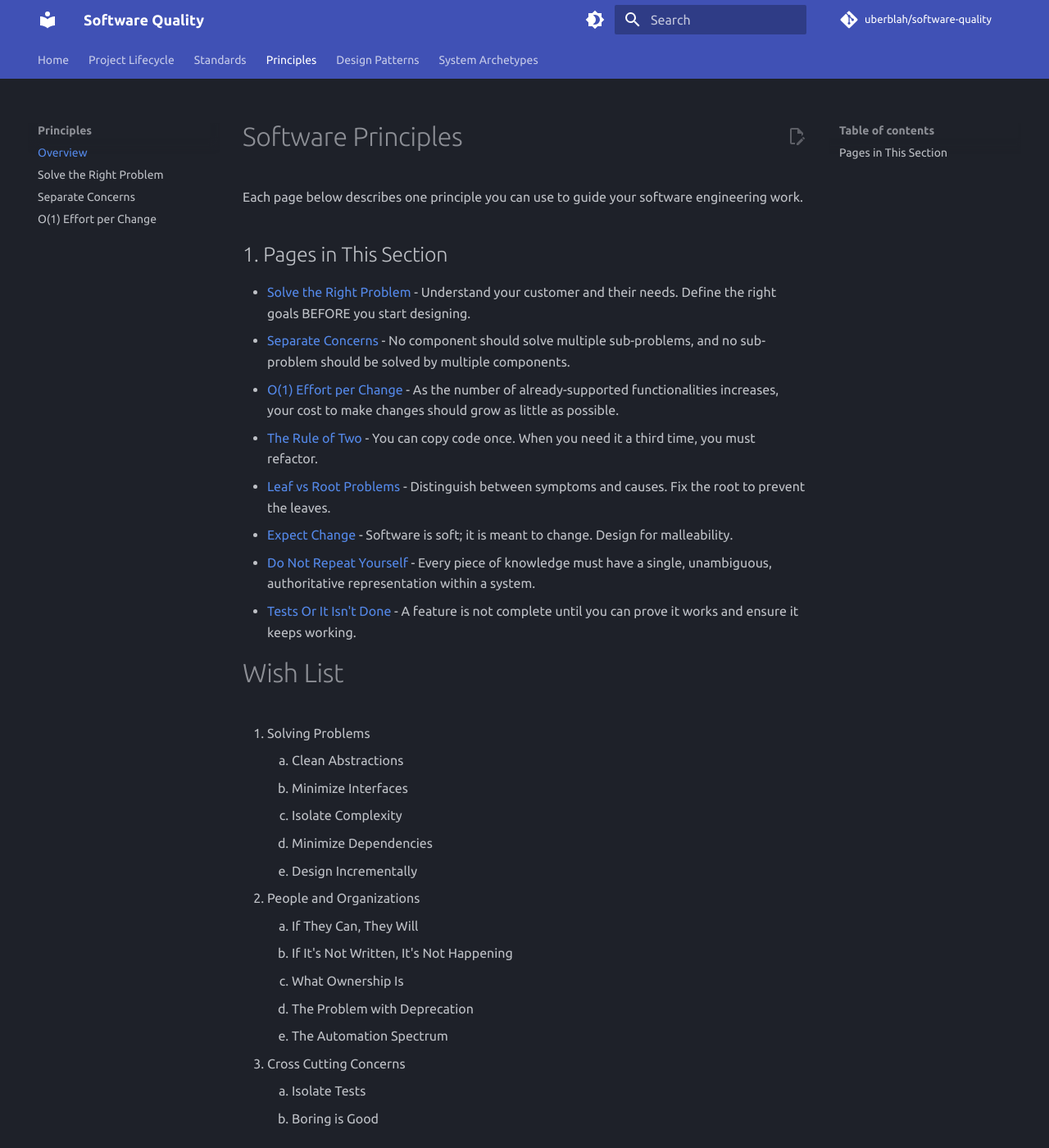
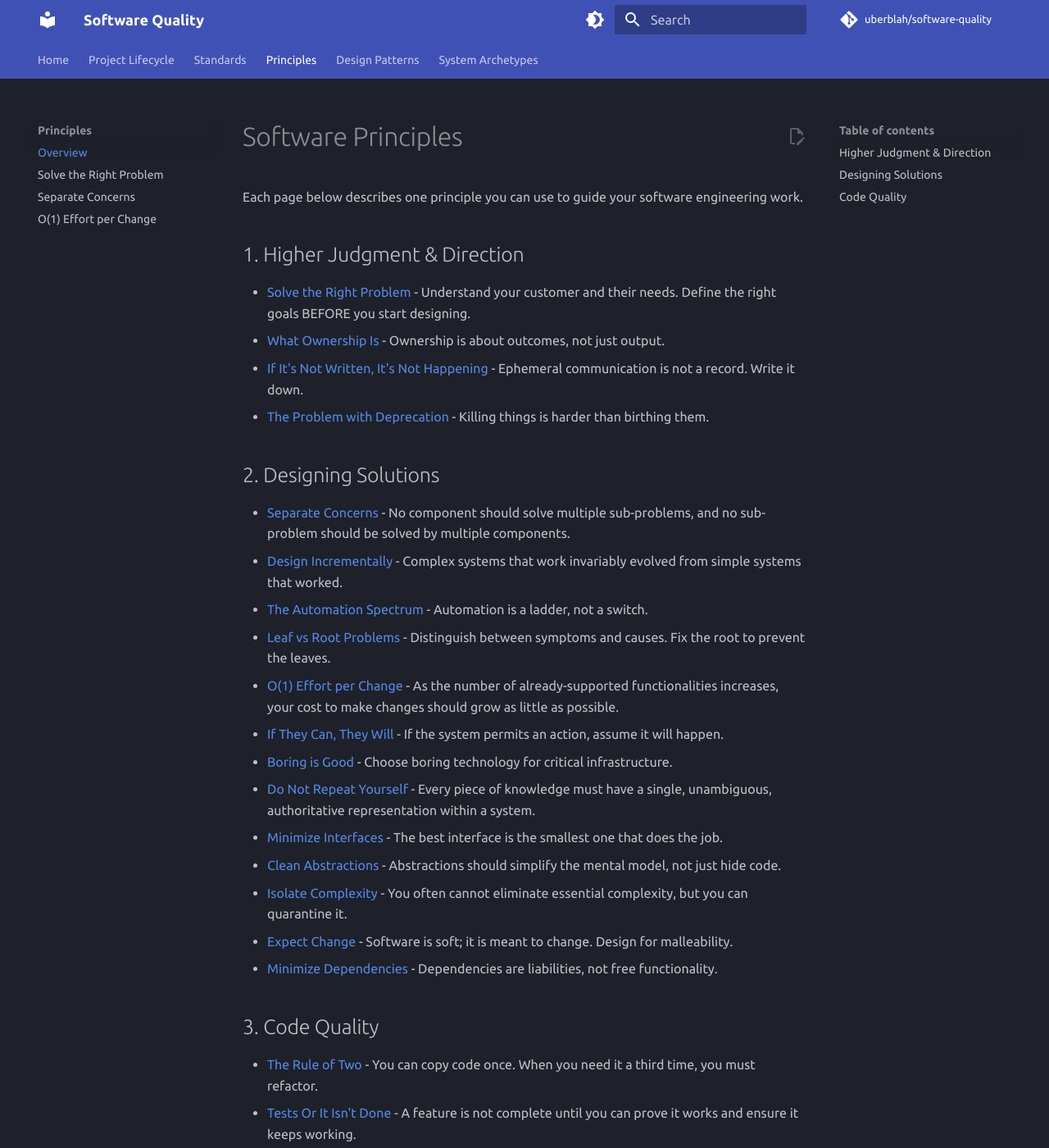
Before and after one commit to uberblah/software-quality, an MkDocs documentation site: the page built from docs/principles/index.md, in a window 1280 px wide and 1400 px high. Shown: the whole window at 82% size. Built offline with MkDocs 1.6.1 and Material for MkDocs 9.7.7, drawn with Linux system fonts in a browser that asks for light colours; comment, search, counter and statistics services are not loaded; some of the changed text lies outside the part shown.

Commit message:
finish wishlist of initial principles, organize index

```diff
--- a/docs/principles/index.md
+++ b/docs/principles/index.md
@@ -7,31 +7,31 @@ date: 2023-01-07T09:42:10-08:00
 
 Each page below describes one principle you can use to guide your software engineering work.
 
-## Pages in This Section
+## Higher Judgment & Direction
 
 - [Solve the Right Problem](solve-the-right-problem.md) - Understand your customer and their needs. Define the right goals BEFORE you start designing.
+- [What Ownership Is](what-ownership-is.md) - Ownership is about outcomes, not just output.
+- [If It's Not Written, It's Not Happening](if-its-not-written-its-not-happening.md) - Ephemeral communication is not a record. Write it down.
+- [The Problem with Deprecation](the-problem-with-deprecation.md) - Killing things is harder than birthing them.
+
+## Designing Solutions
+
 - [Separate Concerns](separation-of-concerns.md) - No component should solve multiple sub-problems, and no sub-problem should be solved by multiple components.
+- [Design Incrementally](design-incrementally.md) - Complex systems that work invariably evolved from simple systems that worked.
+- [The Automation Spectrum](the-automation-spectrum.md) - Automation is a ladder, not a switch.
+- [Leaf vs Root Problems](leaf-vs-root-problems.md) - Distinguish between symptoms and causes. Fix the root to prevent the leaves.
 - [O(1) Effort per Change](o1-effort-per-change.md) - As the number of already-supported functionalities increases, your cost to make changes should grow as little as possible.
+- [If They Can, They Will](if-they-can-they-will.md) - If the system permits an action, assume it will happen.
+- [Boring is Good](boring-is-good.md) - Choose boring technology for critical infrastructure.
+- [Do Not Repeat Yourself](do-not-repeat-yourself.md) - Every piece of knowledge must have a single, unambiguous, authoritative representation within a system.
+- [Minimize Interfaces](minimize-interfaces.md) - The best interface is the smallest one that does the job.
+- [Clean Abstractions](clean-abstractions.md) - Abstractions should simplify the mental model, not just hide code.
+- [Isolate Complexity](isolate-complexity.md) - You often cannot eliminate essential complexity, but you can quarantine it.
+- [Expect Change](expect-change.md) - Software is soft; it is meant to change. Design for malleability.
+- [Minimize Dependencies](minimize-dependencies.md) - Dependencies are liabilities, not free functionality.
+
+## Code Quality
+
 - [The Rule of Two](the-rule-of-two.md) - You can copy code once. When you need it a third time, you must refactor.
-- [Leaf vs Root Problems](leaf-vs-root-problems.md) - Distinguish between symptoms and causes. Fix the root to prevent the leaves.
-- [Expect Change](expect-change.md) - Software is soft; it is meant to change. Design for malleability.
-- [Do Not Repeat Yourself](do-not-repeat-yourself.md) - Every piece of knowledge must have a single, unambiguous, authoritative representation within a system.
 - [Tests Or It Isn't Done](tests-or-it-isnt-done.md) - A feature is not complete until you can prove it works and ensure it keeps working.
-
-# Wish List
-
-1. Solving Problems
-    1. Clean Abstractions
-    2. Minimize Interfaces
-    3. Isolate Complexity
-    4. Minimize Dependencies
-    5. Design Incrementally
-2. People and Organizations
-    1. If They Can, They Will
-    2. If It's Not Written, It's Not Happening
-    3. What Ownership Is
-    4. The Problem with Deprecation
-    5. The Automation Spectrum
-3. Cross Cutting Concerns
-    1. Isolate Tests
-    2. Boring is Good
+- [Isolate Tests](isolate-tests.md) - Tests should not depend on each other or the environment.
```
Also changed, not shown: docs/principles/boring-is-good.md (added, +18 -0 lines), docs/principles/clean-abstractions.md (added, +17 -0 lines), docs/principles/design-incrementally.md (added, +39 -0 lines), docs/principles/do-not-repeat-yourself.md (+1 -1 lines), docs/principles/if-its-not-written-its-not-happening.md (added, +31 -0 lines), docs/principles/if-they-can-they-will.md (added, +27 -0 lines), docs/principles/isolate-complexity.md (added, +17 -0 lines), docs/principles/isolate-tests.md (added, +27 -0 lines), docs/principles/minimize-dependencies.md (added, +17 -0 lines), docs/principles/minimize-interfaces.md (added, +17 -0 lines), docs/principles/tests-or-it-isnt-done.md (+1 -1 lines), docs/principles/the-automation-spectrum.md (added, +34 -0 lines), docs/principles/the-problem-with-deprecation.md (added, +25 -0 lines), docs/principles/what-ownership-is.md (added, +59 -0 lines).
